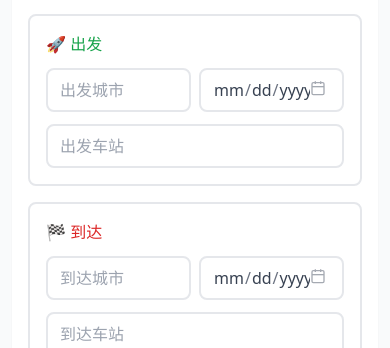
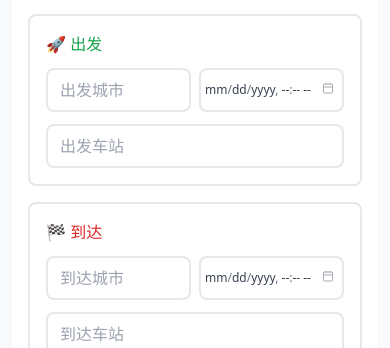
Before and after one commit to xiaoti12/simple_transport, a Vue app: page /add in a window 390 px wide. Shown: the part 363-711 px from the top of the page. Built offline with nearby package versions, Linux system fonts and the light colour scheme.

Commit message:
优化识别结果移动端展示

```diff
--- a/src/views/AddView.vue
+++ b/src/views/AddView.vue
@@ -377,7 +377,7 @@
                     <input
                       v-model="recognitionResults[selectedResultIndex].departure.time"
                       type="datetime-local"
-                      class="px-3 py-2 border border-gray-300 rounded-lg focus:ring-2 focus:ring-blue-500 focus:border-blue-500 text-sm"
+                      class="w-full px-3 py-2 border border-gray-300 rounded-lg focus:ring-2 focus:ring-blue-500 focus:border-blue-500 text-sm time-input"
                       required
                     />
                   </div>
@@ -403,7 +403,7 @@
                     <input
                       v-model="recognitionResults[selectedResultIndex].arrival.time"
                       type="datetime-local"
-                      class="px-3 py-2 border border-gray-300 rounded-lg focus:ring-2 focus:ring-blue-500 focus:border-blue-500 text-sm"
+                      class="w-full px-3 py-2 border border-gray-300 rounded-lg focus:ring-2 focus:ring-blue-500 focus:border-blue-500 text-sm time-input"
                       required
                     />
                   </div>
@@ -645,7 +645,7 @@
                     <input
                       v-model="recognitionResults[selectedResultIndex].departure.time"
                       type="datetime-local"
-                      class="px-3 py-2 border border-gray-300 rounded-lg focus:ring-2 focus:ring-green-500 focus:border-green-500 text-sm"
+                      class="w-full px-3 py-2 border border-gray-300 rounded-lg focus:ring-2 focus:ring-green-500 focus:border-green-500 text-sm time-input"
                       required
                     />
                   </div>
@@ -671,7 +671,7 @@
                     <input
                       v-model="recognitionResults[selectedResultIndex].arrival.time"
                       type="datetime-local"
-                      class="px-3 py-2 border border-gray-300 rounded-lg focus:ring-2 focus:ring-green-500 focus:border-green-500 text-sm"
+                      class="w-full px-3 py-2 border border-gray-300 rounded-lg focus:ring-2 focus:ring-green-500 focus:border-green-500 text-sm time-input"
                       required
                     />
                   </div>
@@ -1175,16 +1175,23 @@ onUnmounted(() => {
   input[type="datetime-local"] {
     -webkit-appearance: none;
     appearance: none;
+    max-width: 100%;
+    overflow: hidden;
+    text-overflow: ellipsis;
+    white-space: nowrap;
   }
 
   /* 日期时间选择器样式优化 */
   input[type="datetime-local"]::-webkit-datetime-edit {
     color: #374151;
     padding: 0;
+    width: 100%;
+    overflow: hidden;
   }
 
   input[type="datetime-local"]::-webkit-datetime-edit-text {
     color: #6b7280;
+    font-size: 14px;
   }
 
   input[type="datetime-local"]::-webkit-datetime-edit-month-field,
@@ -1196,6 +1203,9 @@ onUnmounted(() => {
     border: none;
     outline: none;
     color: #374151;
+    font-size: 14px;
+    min-width: 0;
+    flex-shrink: 1;
   }
 
   input[type="datetime-local"]::-webkit-calendar-picker-indicator {
@@ -1223,6 +1233,19 @@ onUnmounted(() => {
     max-width: 100%;
     padding-left: 12px;
     padding-right: 12px;
+  }
+
+  /* 时间输入框在小屏幕上的特殊处理 */
+  .grid-cols-2 .time-input {
+    font-size: 13px !important;
+    padding: 8px 6px !important;
+  }
+
+  /* 减少时间选择器图标的空间占用 */
+  input[type="datetime-local"]::-webkit-calendar-picker-indicator {
+    width: 14px !important;
+    height: 14px !important;
+    background-size: 12px 12px !important;
   }
 }
 
@@ -1316,6 +1339,46 @@ input[type="datetime-local"]::-webkit-clear-button {
   margin: 0;
 }
 
+/* 时间输入框在手机端的特殊样式 */
+@media (max-width: 640px) {
+  input[type="datetime-local"].time-input {
+    font-size: 12px !important;
+    padding: 6px 4px !important;
+    min-width: 0;
+    width: 100%;
+    box-sizing: border-box;
+  }
+
+  input[type="datetime-local"].time-input::-webkit-datetime-edit {
+    font-size: 12px;
+    line-height: 1.2;
+    padding: 0;
+    margin: 0;
+  }
+
+  input[type="datetime-local"].time-input::-webkit-datetime-edit-fields-wrapper {
+    padding: 0;
+    margin: 0;
+  }
+
+  input[type="datetime-local"].time-input::-webkit-datetime-edit-text,
+  input[type="datetime-local"].time-input::-webkit-datetime-edit-month-field,
+  input[type="datetime-local"].time-input::-webkit-datetime-edit-day-field,
+  input[type="datetime-local"].time-input::-webkit-datetime-edit-year-field,
+  input[type="datetime-local"].time-input::-webkit-datetime-edit-hour-field,
+  input[type="datetime-local"].time-input::-webkit-datetime-edit-minute-field {
+    font-size: 12px !important;
+    padding: 0 !important;
+    margin: 0 !important;
+  }
+
+  input[type="datetime-local"].time-input::-webkit-calendar-picker-indicator {
+    width: 12px !important;
+    height: 12px !important;
+    margin-left: 2px !important;
+  }
+}
+
 /* 确保日期时间选择器在所有浏览器中都有合理的样式 */
 input[type="date"]::-webkit-calendar-picker-indicator,
 input[type="datetime-local"]::-webkit-calendar-picker-indicator {
```
